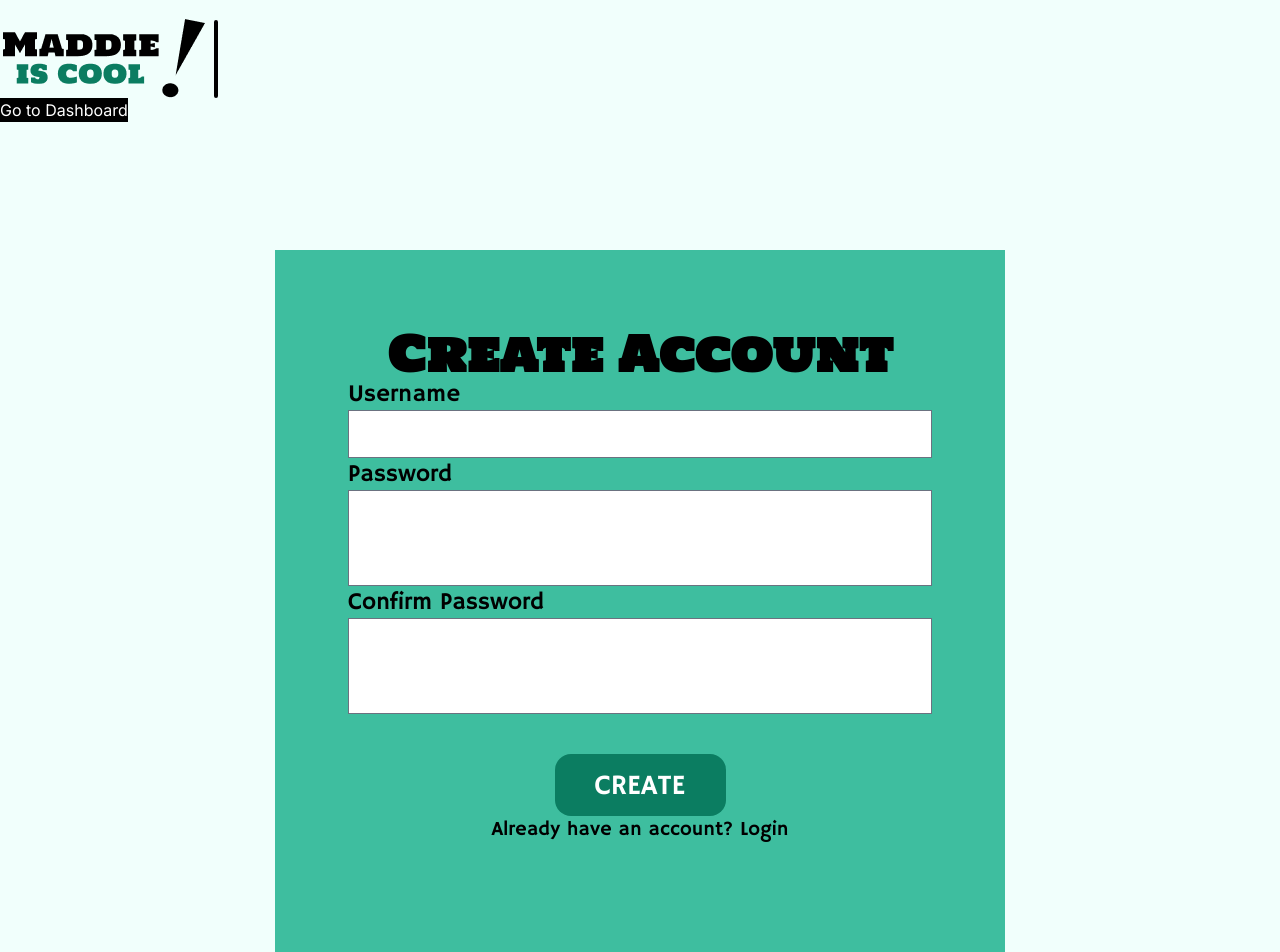
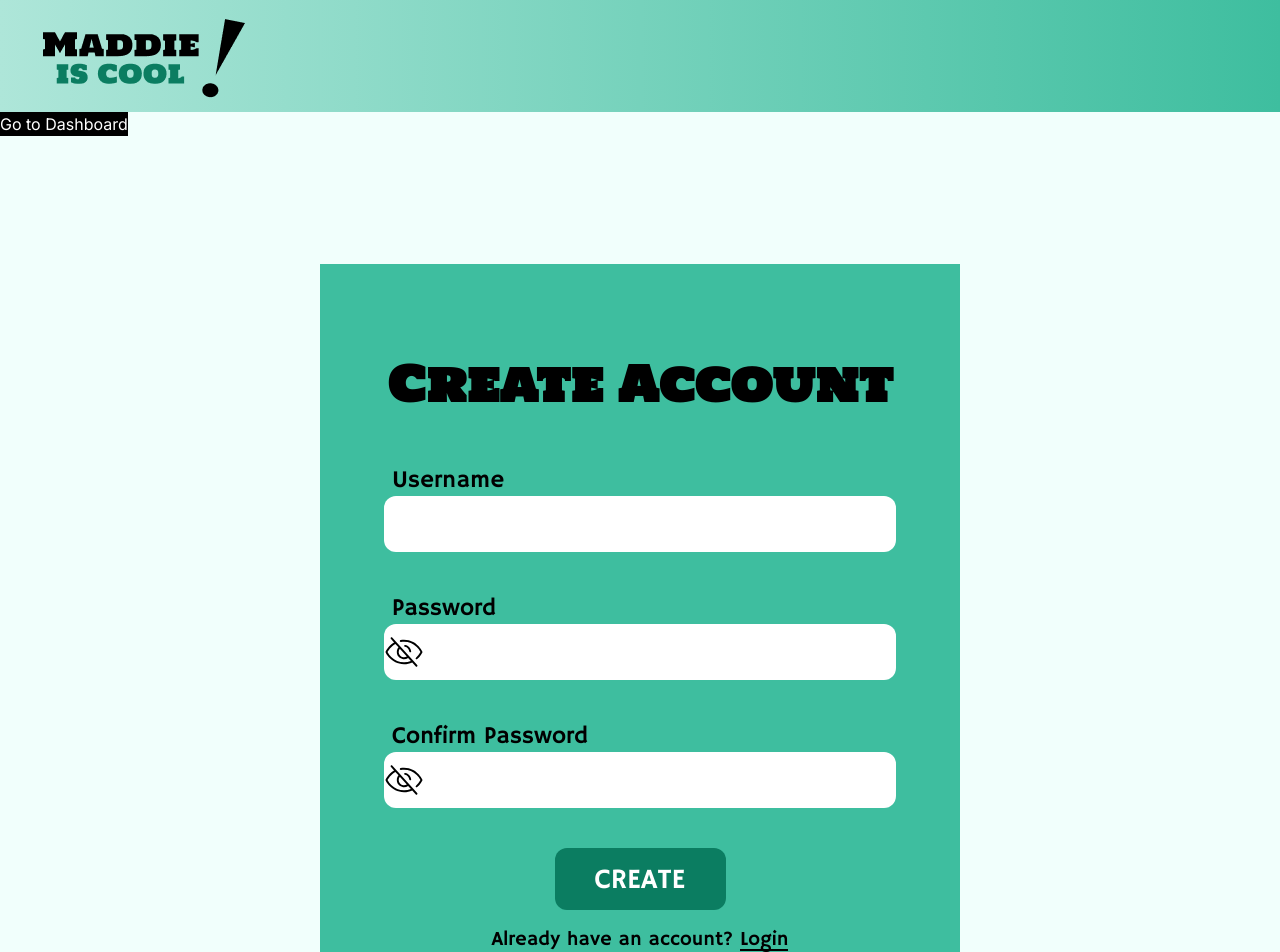
Before and after one commit to 1105-Foo-Aiden/maddieiscool, a Next.js app: page / in a window 1280 px wide. Shown: the top 952 px of the page. Built offline with nearby package versions, Linux system fonts and the light colour scheme.

Commit message:
almost done with login style

```diff
--- a/src/Components/NavbarComponent/page.tsx
+++ b/src/Components/NavbarComponent/page.tsx
@@ -1,13 +1,14 @@
 "use client";
-import React from "react";
+import React, { useEffect, useState } from "react";
 import Logo from "@/Assets/Logo.png";
 import { Dropdown } from "flowbite-react";
 import SignOut from "@/Assets/SignOut.png"
+import { IToken } from "@/Interfaces/Interfaces";
 
 export default function NavbarComponent() {
   return (
     <div className="bg-gradient-to-r from-[#AEE6D9] to-[#3EBE9F] min-h-28 flex justify-between">
-      <img src={Logo.src} alt="Logo" className="ml-10 h-1/2"/>
+      <img src={Logo.src} alt="Logo" className="ml-10 h-1/2" />
       <Dropdown label=" " renderTrigger={() => <span className="mt-5 mr-5 w-20 h-20 border-solid border-2 border-black bg-blue-700 rounded-full"></span>} className="flex text-center w-fit border-solid border-2 rounded-md border-black">
         <Dropdown.Item className="text-black text-2xl flex text-center">
           Profile
--- a/src/app/page.tsx
+++ b/src/app/page.tsx
@@ -1,16 +1,21 @@
 'use client'
-import NavbarComponent from "@/Components/NavbarComponent/page";
-import Image from "next/image";
 import { useRouter } from "next/navigation";
-import { useState } from "react";
+import { useEffect, useState } from "react";
 import { IToken } from "@/Interfaces/Interfaces";
 import { createNewAccount, loginToAccount } from "@/utils/DataServices";
+import Logo from "@/Assets/Logo.png";
+import EyeSlash from "@/Assets/EyeSlash.svg"
 
 export default function Home() {
   const [isCreate, setIsCreate] = useState<boolean>(true);
   const [username, setUsername] = useState<string>("");
   const [password, setPassword] = useState<string>("");
   const [confirmPassword, setConfirmPassword] = useState<string>("");
+  const [tokens, setTokens] = useState<string | null>(null);
+
+  const [showPassword, setShowPassword] = useState<boolean>(false);
+  const [showConfirmPassword, setShowConfirmPassword] = useState<boolean>(false);
+  const [showLoginPassword, setShowLoginPassword] = useState<boolean>(false);
 
   const router = useRouter();
   const Handle = () => {
@@ -29,7 +34,7 @@ export default function Home() {
       if (token.token != null) {
         sessionStorage.setItem("Token", token.token);
         // sessionStorage.setItem("userId", String(userId?.id))
-        router.push('/Profile');
+        router.push("/Dashboard")
       } else {
         alert("Login Failed");
       }
@@ -47,41 +52,70 @@ export default function Home() {
     }
   }
 
+  useEffect(() => {
+    setTokens(sessionStorage.getItem("Token"))
+
+    if (tokens != null) {
+      router.push("/Dashboard")
+    }
+  }, [])
+
   return (
     <div className="bg-[#F1FFFC] min-h-screen h-full">
-      <NavbarComponent />
+      <div className="bg-gradient-to-r from-[#AEE6D9] to-[#3EBE9F] min-h-28 flex justify-between">
+        <img src={Logo.src} alt="Logo" className="ml-10 h-1/2" />
+      </div>
+
       <button onClick={Handle} className="bg-black text-white">Go to Dashboard</button>
 
       <div className="grid place-items-center mt-32">
-        <div className="w-[730px] h-[764px] mb-20 bg-[#3EBE9F]">
+        <div className="w-[50%] mb-20 bg-[#3EBE9F]">
           <div className="flex justify-center">
             <div className="w-[80%]">
               {
                 isCreate ?
-                  <div className="grid">
-                    <p className="holtwood text-5xl mt-20 text-center">Create Account</p>
+                  <div className="grid pb-20">
+                    <p className="holtwood text-5xl mt-24 text-center">Create Account</p>
 
-                    <p className="hammersmith text-2xl">Username</p>
-                    <input value={username} onChange={(e) => setUsername(e.target.value)} className="hammersmith h-12" type="text" />
-                    <p className="hammersmith text-2xl">Password</p>
-                    <input value={password} onChange={(e) => setPassword(e.target.value)} className="hammersmith h-24" type="password" />
-                    <p className="hammersmith text-2xl">Confirm Password</p>
-                    <input value={confirmPassword} onChange={(e) => setConfirmPassword(e.target.value)} className="hammersmith h-24" type="password" />
+                    <p className="hammersmith text-2xl mt-14 ml-2">Username</p>
+                    <input value={username} onChange={(e) => setUsername(e.target.value)} className="rounded-xl hammersmith h-14 border-none" type="text" />
 
-                    <button onClick={() => passUserData()} className="mt-10 hammersmith place-self-center text-[28px] text-white bg-[#0B7D61] rounded-2xl pt-3 pb-2 px-10">CREATE</button>
-                    <p className="hammersmith text-center text-xl">Already have an account? <span><button onClick={() => setIsCreate(false)}> Login </button> </span> </p>
+                    <p className="hammersmith text-2xl mt-10 first-letter:ml-2">Password</p>
+                    {
+                      showPassword ? <input value={password} onChange={(e) => setPassword(e.target.value)} className="rounded-xl hammersmith h-14 border-none w-full" type="text" /> : <input value={password} onChange={(e) => setPassword(e.target.value)} className="rounded-xl hammersmith h-14 border-none w-full" type="password" />
+                    }
+                    <div className="relative -mt-12 mr-3 mb-2">
+                      <img onClick={() => setShowPassword(!showPassword)} src={EyeSlash.src} alt="Enable/Disable Password Viewing" />
+                    </div>
+
+                    <p className="hammersmith text-2xl mt-10 ml-2">Confirm Password</p>
+                    {
+                      showConfirmPassword ? <input value={confirmPassword} onChange={(e) => setConfirmPassword(e.target.value)} className="rounded-xl hammersmith h-14 border-none w-full" type="text" /> : <input value={confirmPassword} onChange={(e) => setConfirmPassword(e.target.value)} className="rounded-xl hammersmith h-14 border-none w-full" type="password" />
+                    }
+                    <div className="relative -mt-12 mr-3 mb-2">
+                      <img onClick={() => setShowConfirmPassword(!showConfirmPassword)} src={EyeSlash.src} alt="Enable/Disable Password Viewing" />
+                    </div>
+
+                    <button onClick={() => passUserData()} className="mt-10 mb-4 hammersmith place-self-center text-[28px] text-white bg-[#0B7D61] rounded-xl pt-3 pb-2 px-10">CREATE</button>
+                    <p className="hammersmith text-center text-xl">Already have an account? <span><button className="hammersmith text-xl border-b-2 border-solid border-black h-[84%]" onClick={() => setIsCreate(false)}> Login </button> </span> </p>
                   </div>
                   :
-                  <div className="grid place-items-center">
-                    <p className="holtwood">Login</p>
+                  <div className="grid pb-10">
+                    <p className="holtwood text-5xl mt-24 text-center">Login</p>
 
-                    <p className="hammersmith text-2xl">Username</p>
-                    <input value={username} onChange={(e) => setUsername(e.target.value)} className="hammersmith h-24" type="text" />
-                    <p className="hammersmith text-2xl">Password</p>
-                    <input value={password} onChange={(e) => setPassword(e.target.value)} className="hammersmith h-24" type="password" />
+                    <p className="hammersmith text-2xl mt-14 ml-2">Username</p>
+                    <input value={username} onChange={(e) => setUsername(e.target.value)} className="rounded-xl hammersmith h-14 border-none" type="text" />
 
-                    <button onClick={() => passUserData()} className="hammersmith place-self-center text-[28px]">Login</button>
-                    <p className="hammersmith text-center text-xl">Don't have an account? <span><button className="hammersmith text-xl" onClick={() => setIsCreate(true)}> Create one now! </button> </span> </p>
+                    <p className="hammersmith text-2xl mt-10 first-letter:ml-2">Password</p>
+                    {
+                      showLoginPassword ? <input value={password} onChange={(e) => setPassword(e.target.value)} className="rounded-xl hammersmith h-14 border-none w-full" type="text" /> : <input value={password} onChange={(e) => setPassword(e.target.value)} className="rounded-xl hammersmith h-14 border-none w-full" type="password" />
+                    }
+                    <div className="relative -mt-12 mr-3 mb-2">
+                      <img onClick={() => setShowLoginPassword(!showLoginPassword)} src={EyeSlash.src} alt="Enable/Disable Password Viewing" />
+                    </div>
+
+                    <button onClick={() => passUserData()} className="mt-10 mb-5 hammersmith place-self-center text-[28px] text-white bg-[#0B7D61] rounded-xl pt-3 pb-2 px-10">LOGIN</button>
+                    <p className="hammersmith text-center text-xl">Don't have an account? <span><button className="hammersmith text-xl border-b-2 border-solid border-black h-[95%]" onClick={() => setIsCreate(true)}> Create one now! </button> </span> </p>
                   </div>
               }
             </div>
```
Also changed, not shown: src/Components/ProfileComponent/page.tsx (deleted, +0 -10 lines), src/Assets/EyeSlash.svg (added).
